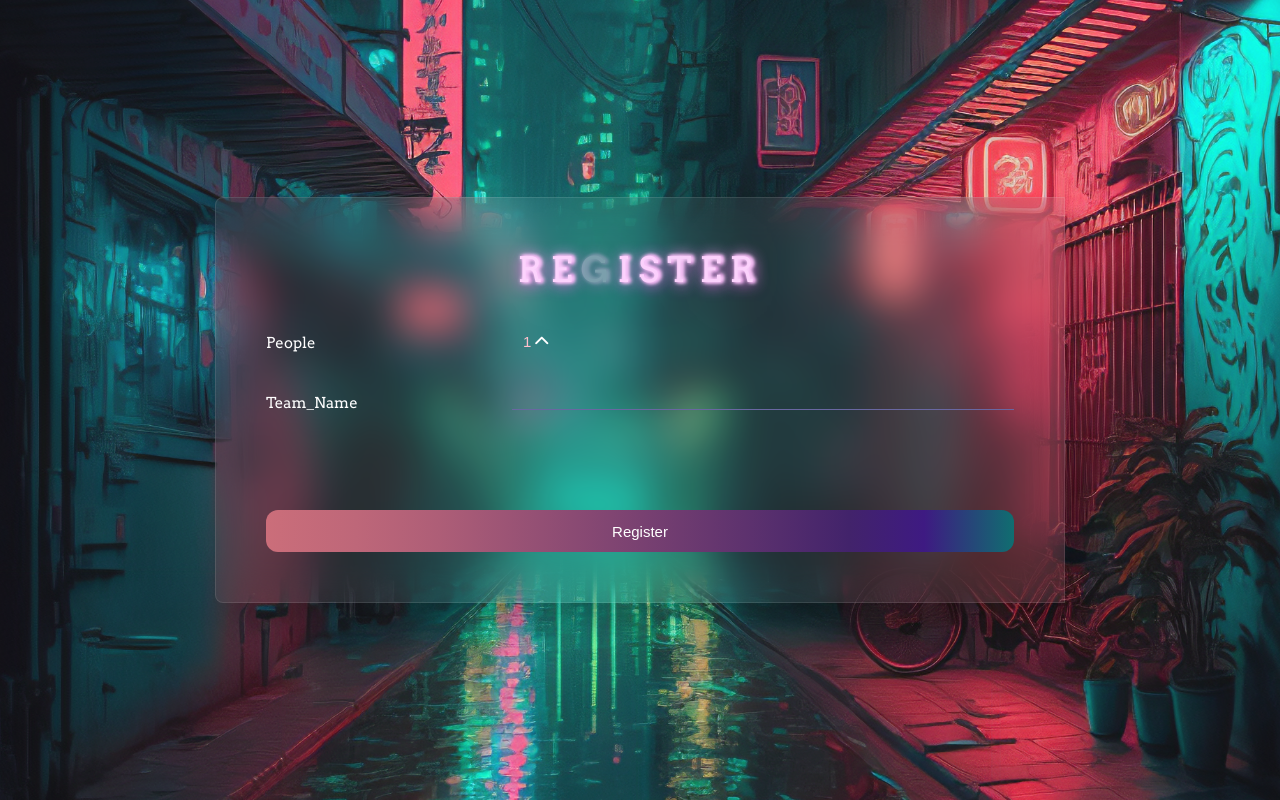
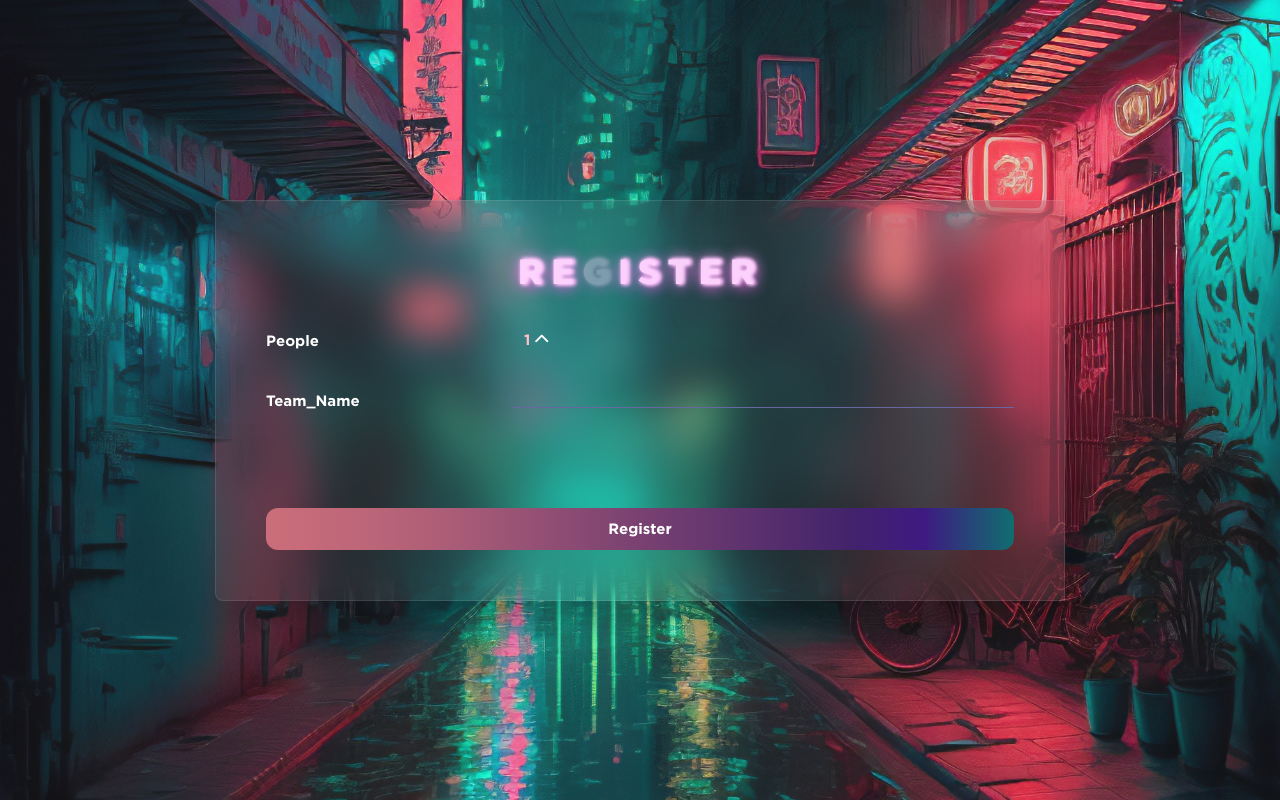
Before and after one commit to Parag003/Website_Form, a Django app: page / in a window 1280 px wide. Run offline with Django 4.2, Linux system fonts and the light colour scheme; some libraries are stand-ins or nearby versions.

Commit message:
ffffffffffffffffffffffffffffffffffffffffffffffffffffffffffffffffffffffffffffffffffffffffffffffffffffffffffffffff

```diff
--- a/static/e.css
+++ b/static/e.css
@@ -1,8 +1,8 @@
 @import url('https://fonts.googleapis.com/css2?family=Arvo&display=swap');
 
 @font-face {
-  font-family: GraublauWeb;
-  src: url("path/GraublauWeb.otf") format("opentype");
+  font-family: "gotham";
+  src: url("/static/Gotham-Bold.otf");
 }
 
    * {
@@ -12,6 +12,7 @@
     -webkit-user-select: none; /* Safari */
     -ms-user-select: none; /* IE 10 and IE 11 */
     user-select: none; /* Standard syntax */
+    font-family:"gotham";
    }
 
    body {
--- a/templates/home.html
+++ b/templates/home.html
@@ -14,7 +14,7 @@
             <form action="/register/" id="my_form" method="post" style ="padding: 50px;width: 100%;" >
                 {%csrf_token%}
                <div id="register">
-                   <h1 class="neon" data-text="U">RE<span class="flicker-slow">G</span>IS<span class="flicker-fast">T</span>ER</h1>
+                   <h1 class="neon data-text="U">RE<span class="flicker-slow">G</span>IS<span class="flicker-fast">T</span>ER</h1>
                 </div>
                    <div class="form-wrapper form-select">
                        <label style ="font-family:;" for="">People</label>
```
Also changed, not shown: form/settings.py (+7 -2 lines), static/home.js (+14 -14 lines), db.sqlite3.
